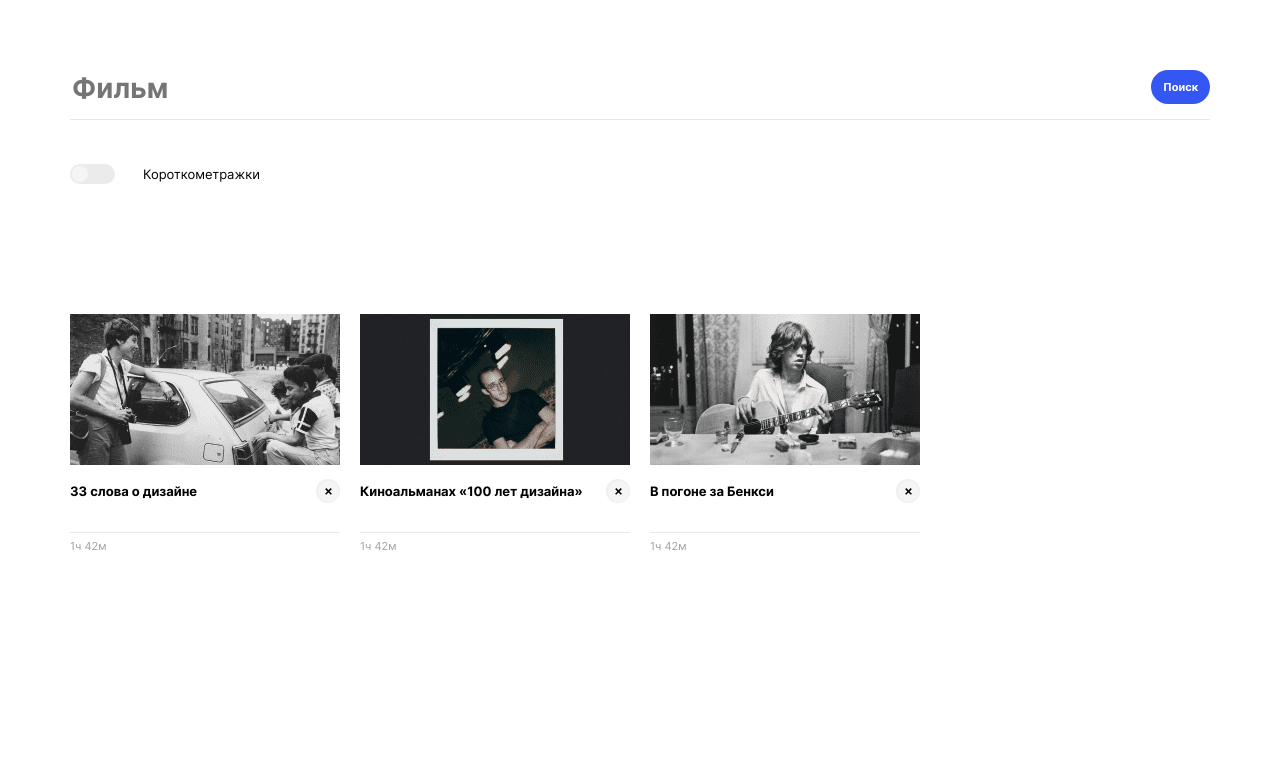
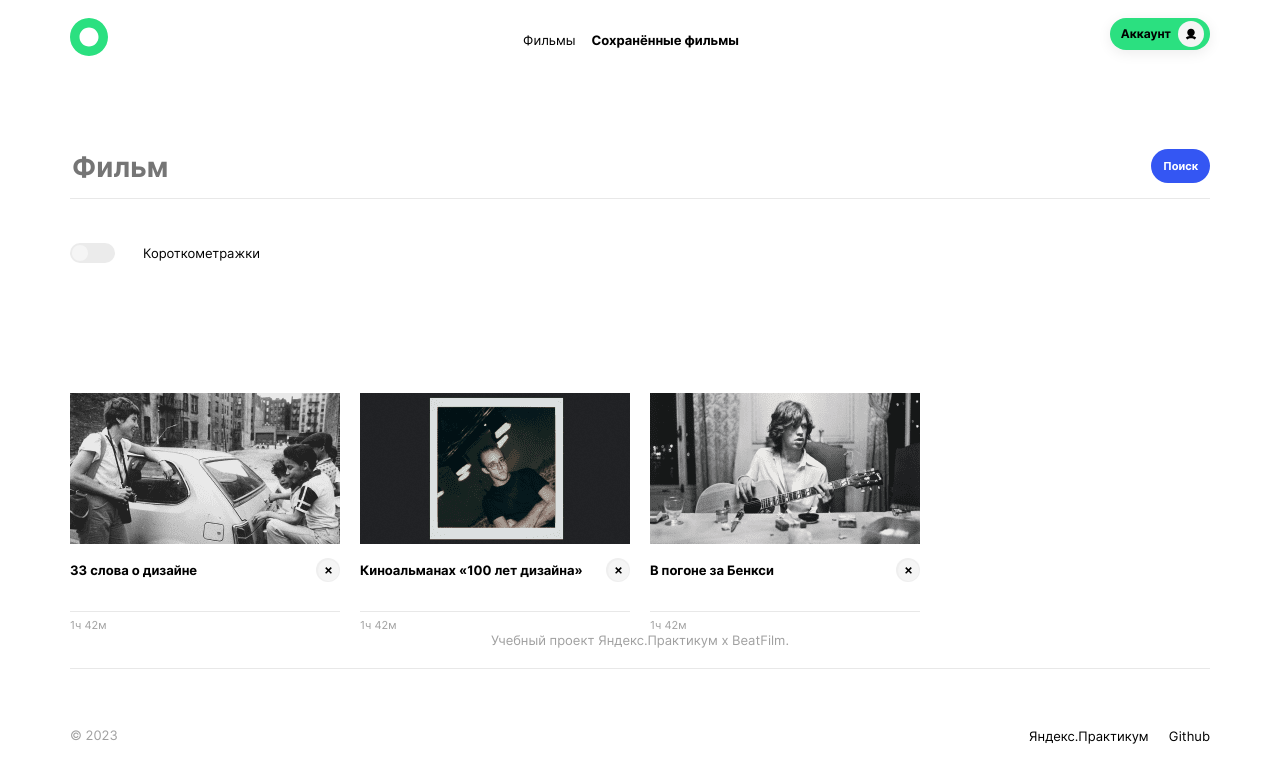
Before and after one commit to SizovSergey/movies-explorer-frontend, a React (Create React App) app: page /saved-movies in a window 1280 px wide. Shown: the top 782 px of the page. Built offline with nearby package versions, Linux system fonts and the light colour scheme.

Commit message:
верстаю

```diff
--- a/src/components/SavedMovies/SavedMovies.jsx
+++ b/src/components/SavedMovies/SavedMovies.jsx
@@ -2,12 +2,16 @@ import React from 'react';
 import MoviesCardList from '../MoviesCardList/MoviesCardList';
 import SearchForm from '../SearchForm/SearchForm';
 import movies from '../../utils/movies';
+import Header from "../Header/Header";
+import Footer from "../Footer/Footer";
 
-const SavedMovies = () => {
+const SavedMovies = ({isLogin}) => {
     return (
         <section className='saved-movies'>
+            <Header isLogin={isLogin}/>
             <SearchForm />
             <MoviesCardList movies={movies} />
+            <Footer />
         </section>
     );
 }
```
